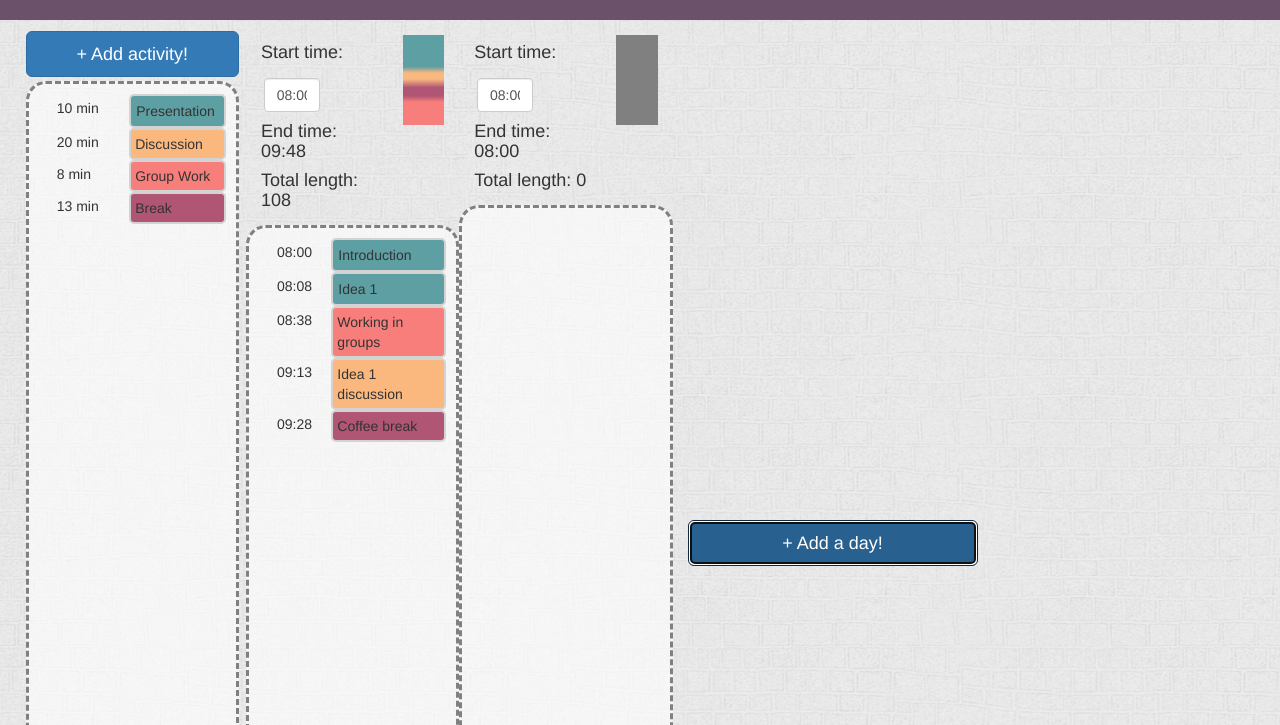
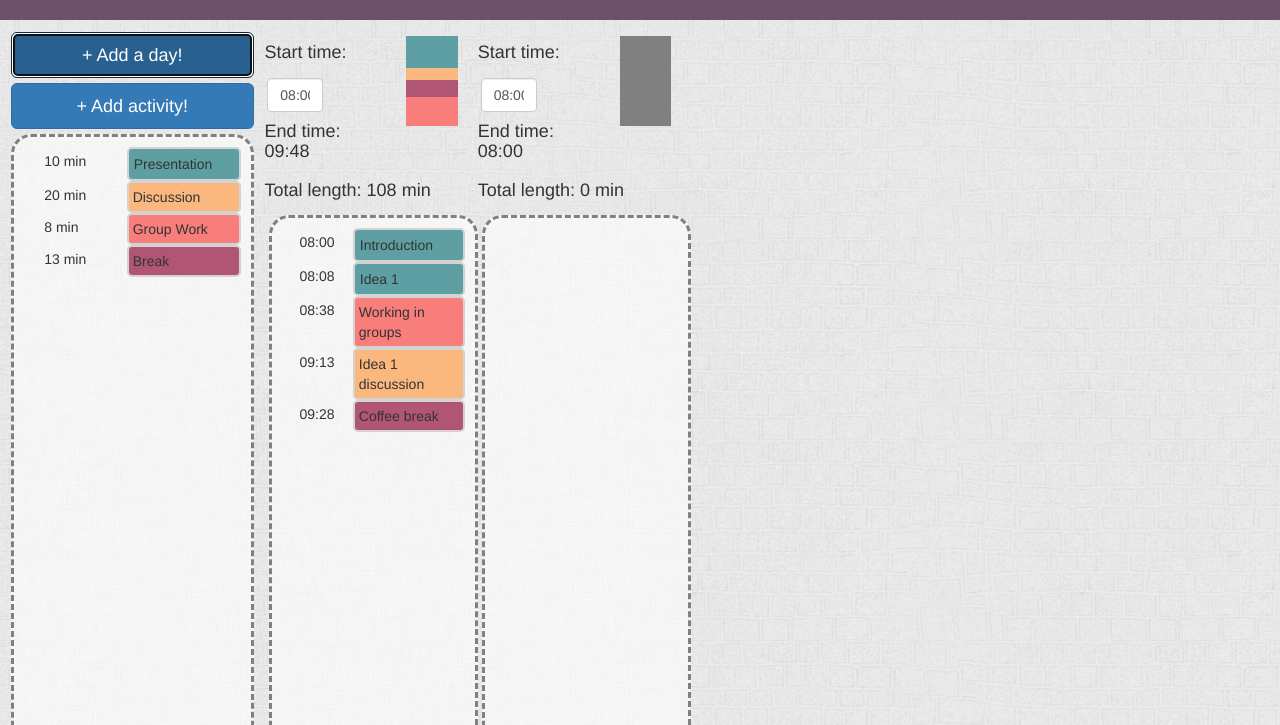
Before and after one commit to Dexterminator/iprog-project, a plain HTML site: page index.html in a window 1280 px wide. Both pictures are taken after a click on the button "+ Add a day!". Shown: the part 75-800 px from the top of the page. Drawn offline with nearby package versions, Linux system fonts and the light colour scheme.

Commit message:
addDayView is now fixed, user can add custom activities and the ratio box works better with solid colors

```diff
--- a/index.html
+++ b/index.html
@@ -20,9 +20,19 @@
         </div>
 
         <div id="containerRow" class="row">
+            <!-- addDayView -->
+            <div class="addDayAndActivityContainer col-md-2 column-1 column-1-margin">
+
+                <div class="row">
+                    <div id="addDayView">
+                        <div class="row">
+                            <button type="submit" id="add-day-button" class="addDay-button btn btn-primary btn-lg btn-block">+ Add a day!</button>
+                        </div>
+                    </div>
+                </div><!-- End of addDayView -->
                 <!-- addActivitiesView -->
+                <div class="row">
                     <div id="addActivitiesView">
-                <div class="col-md-2 column-1 column-1-margin">
                         <div class="row">
                             <button id="addActivityButton" class="addActivity-button btn btn-primary btn-lg btn-block">+ Add activity!</button>
                         </div>
@@ -35,20 +45,28 @@
 
                         </div>
                     </div>
-            </div><!-- End of addActivitiesView -->
+                </div> <!-- End of addActivitiesView -->
+            </div>
 
             <!-- agendaView -->
             <div id="agendaView">
                 <div class="col-md-2">
                     <div class="row">
-                        <div class="col-md-8">
+                        <div class="row">
+                            <div class="col-xs-7">
                                 <div><form class="form-inline"><label><h4>Start time: </h4></label><input type="text" class="form-control form-align" id="start-time"></form></div>
                                 <div><h4>End time: <span id="end-time">08:10</span></h4></div>
-                            <div><h4>Total length: <span id="total-length"></span></h4></div>
                             </div>
-                        <div class="col-md-4">
+                            <div class="col-xs-4">
                                 <div class="ratio-box" id="ratioBox"></div>
                             </div>
+                        </div>
+                        <div class="row">
+                            <div class="col-md-10">
+                                <div><h4>Total length: <span id="total-length"></span> min</h4></div>
+                            </div>
+                        </div>
+
                     </div>
                     <div class="row">
                         <div id="agenda-column">
@@ -58,16 +76,8 @@
                     </div>
                 </div>
             </div><!-- End of agendaView -->
-
-            <!-- addDayView -->
-            <div id="addDayView">
-                <div class="col-md-3">
-                    <div class="button-container button-centered">
-                       <button type="submit" id="add-day-button" class="btn btn-primary btn-lg btn-block">+ Add a day!
-                       </button>
-                   </div>
-               </div>
-           </div><!-- End of addDayView -->
+            <!-- Insert new agenda before this one all the time-->
+            <div id="placeholder"></div>
             <!-- formView -->
             <div class="modal" id="formView">
                 <div class="modal-dialog">
@@ -90,9 +100,11 @@
                                     <input type="text" class="form-control" id="formInputLength" placeholder="Length (min)">
                                 </div>
                                 <div class="form-group">
-                                <label for="formInputType">Type</label>
+                                    <label for="formInputType">Choose type</label>
                                     <!-- This select will be populated -->
                                     <select class="form-control" id="formInputType"></select>
+                                    <label for="formInputTypeText">Or create your own. This takes precedence.</label>
+                                    <input type="text" class="form-control" id="formInputTypeText" placeholder="New type name">
                                 </div>
                                 <div class="form-group">
                                     <label for="formInputDesc">Description</label>
--- a/js/app.js
+++ b/js/app.js
@@ -27,7 +27,7 @@ $(function() {
 
 		var newAgendaView = document.getElementById("agendaView").cloneNode(true);
 		newAgendaView.id = "agendaView" + dayNo;
-		var before = document.getElementById("addDayView");
+		var before = document.getElementById("placeholder");
 		var container = document.getElementById("containerRow");
 		container.insertBefore(newAgendaView,before);
 
--- a/js/controller/agendaViewController.js
+++ b/js/controller/agendaViewController.js
@@ -8,7 +8,6 @@ var AgendaViewController = function (view, model, dayNo) {
 	view.startTime.keyup(function() {
 		var timeInput = view.startTime.val();
 		if(/([01]\d|2[0-3])[:\.]?[0-5]\d/.test(timeInput)){
-			console.log("Hej");
 			timeInput = timeInput.replace(/[:\.]/, '');
 			// timeInput = timeInput.replace('.', '');
 			var hours = timeInput.slice(0,2);
--- a/js/controller/formViewController.js
+++ b/js/controller/formViewController.js
@@ -7,7 +7,15 @@ var FormViewController = function (view, model){
 		}else if (/d/.test(view.formInputLength.val())) {
 			alert("Only numbers are allowed for the activity length.");
 		} else {
-			var act = new Activity(view.formInputName.val(),parseInt(view.formInputLength.val()),view.formInputType.val(),view.formInputDesc.val());
+			// Make sure the text input for type takes precedence
+			var type = "";
+			if(view.formInputTypeText.val() != ""){
+				type = view.formInputTypeText.val();
+				model.addType(type);
+			} else {
+				type = view.formInputType.val();
+			}
+			var act = new Activity(view.formInputName.val(),parseInt(view.formInputLength.val()),type,view.formInputDesc.val());
 			view.formInputName.val("");
 			view.formInputLength.val("");
 			view.formInputDesc.val("");
--- a/js/model/agendaModel.js
+++ b/js/model/agendaModel.js
@@ -182,6 +182,12 @@ function Model(){
 	this.getAllTypes = function() {
 		return ActivityType;
 	}
+
+	// This method adds a type to the list, making it accessible in the future
+	this.addType = function(typeName) {
+		ActivityType.push(typeName);
+	}
+
 	// adds a new day. if startH and startM (start hours and minutes)
 	// are not provided it will set the default start of the day to 08:00
 	this.addDay = function (startH,startM) {
--- a/js/view/addActivitiesView.js
+++ b/js/view/addActivitiesView.js
@@ -22,6 +22,8 @@
 				actType = "activity-discussion";
 			} else if (actType == "Break") {
 				actType = "activity-break";
+			} else {
+				actType = "activity-custom";
 			}
 
 	        var li = $("<li>");
--- a/js/view/agendaView.js
+++ b/js/view/agendaView.js
@@ -42,6 +42,7 @@ var AgendaView = function (container,model,dayNo) {
 		var presentations = 0;
 		var groupWorks = 0;
 		var discussions = 0;
+		var customs = 0;
     	for(var i = 0; i < activities.length; i++){
 	    	var actName = activities[i].getName();
 			var actType = activities[i].getTypeId();
@@ -60,8 +61,10 @@ var AgendaView = function (container,model,dayNo) {
 			} else if (actType == "Break") {
 				actType = "activity-break";
 				breaks += actLength;
+			} else {
+				actType = "activity-custom";
+				customs += actLength;
 			}
-
 			actRow = $("<div>").addClass("row activity activity-"+i);
 
 			actTimeCol = $("<div>").addClass("col-md-3 col-md-offset-1");
@@ -89,6 +92,7 @@ var AgendaView = function (container,model,dayNo) {
     	var groupRatio = parseFloat(groupWorks / dayLength) * 100;
     	var discRatio = parseFloat(discussions / dayLength) * 100;
     	var breakRatio = parseFloat(breaks / dayLength) * 100;
+    	var customsRatio = parseFloat(customs / dayLength) * 100;
     	// Show the ratios of activities in ratio box using the attr function as css() overrides itself
     	//when called multiple times or with multiple values for same property
     	var css = "";
@@ -99,20 +103,26 @@ var AgendaView = function (container,model,dayNo) {
     		if(presRatio != 0){
     			css = css + ", ";
     		}
-    		css = css + "#FAB87F, #FAB87F "+(discRatio+presRatio)+"%"
+    		css = css + "#FAB87F "+presRatio+"%, #FAB87F "+(discRatio+presRatio)+"%"
     	}
 
     	if(breakRatio != 0){
-    		if(presRatio != 0 || discRatio != 0 || groupRatio != 0){
-    			css = css + ", ";
-    		}
-    		css = css + "#B05574, #B05574 "+(discRatio+presRatio+breakRatio)+"%"
-    	}
-    	if(groupRatio != 0){
     		if(presRatio != 0 || discRatio != 0){
     			css = css + ", ";
     		}
-    		css = css + "#F87E7B, #F87E7B "+(groupRatio+discRatio+presRatio)+"%"
+    		css = css + "#B05574 "+(discRatio+presRatio)+"%, #B05574 "+(discRatio+presRatio+breakRatio)+"%"
+    	}
+    	if(groupRatio != 0){
+    		if(presRatio != 0 || discRatio != 0 || breakRation != 0){
+    			css = css + ", ";
+    		}
+    		css = css + "#F87E7B "+(discRatio+presRatio+breakRatio)+"%, #F87E7B "+(groupRatio+discRatio+presRatio+breakRatio)+"%"
+    	}
+    	if(customsRatio != 0){
+    		if(presRatio != 0 || discRatio != 0 || breakRation != 0 || groupRation != 0){
+    			css = css + ", ";
+    		}
+    		css = css + "#4096EE "+(groupRatio+discRatio+presRatio+breakRatio)+"%, #4096EE "+(groupRatio+discRatio+presRatio+customsRatio+breakRatio)+"%"
     	}
     	console.log(presRatio);
     	this.ratioBox
--- a/js/view/formView.js
+++ b/js/view/formView.js
@@ -9,9 +9,13 @@ var FormView = function (container, model){
 	this.formSubmitCancel = container.find("#formSubmitCancel");
 	this.formSubmitSave = container.find("#formSubmitSave");
 	this.formXButton = container.find("#formXButton");
+	this.formInputTypeText = container.find("#formInputTypeText");
 
-
+	//Register as observer
+	model.addObserver(this);
 	//Populate select field
+	this.populateSelectField = function(){
+		this.formInputType.html("");
 		types = model.getAllTypes();
 		for(var i = 0; i<types.length; i++){
 			var opt = $("<option>");
@@ -19,6 +23,8 @@ var FormView = function (container, model){
 			opt.html(types[i]);
 			this.formInputType.append(opt);
 		}
+	}
+	this.populateSelectField();
 
 	this.makeHidden = function(){
 		container.fadeOut(0, function() {
@@ -39,7 +45,9 @@ var FormView = function (container, model){
 		});
 	}
 
-
-	//No need for observer pattern
+	this.update = function(arg){
+		// Populate select field again, a new activity may have been added.
+		this.populateSelectField();
+	}
 
 }
--- a/main.css
+++ b/main.css
@@ -25,9 +25,6 @@ li{
 	background-color: #6B526A;
 }
 
-.button-centered {
-	margin-top: 40%;
-}
 
 .column-1 {
 	margin-right: 7px;
@@ -38,8 +35,13 @@ li{
 }
 
 .addActivity-button {
+	margin-top: 2%;
+}
+
+.addDay-button {
 	margin-top: 5%;
 }
+
 
 .activity-column {
 	padding: 10px;
@@ -53,6 +55,7 @@ li{
 #agenda-column {
 	padding: 10px;
 	margin-top: 2%;
+	margin-left: 2%;
 	height: 773px;
 	border: dashed 3px grey;
 	border-radius: 20px;
@@ -109,6 +112,13 @@ li{
 	border-radius: 5px;
 }
 
+.activity-custom {
+	border: 2px solid lightgrey;
+	padding: 4px;
+	background: #4096EE;
+	border-radius: 5px;
+}
+
 .activity-presentation:hover {
 	color: white;
 }
@@ -118,6 +128,10 @@ li{
 }
 
 .activity-groupwork:hover {
+	color:white;
+}
+
+.activity-custom:hover {
 	color:white;
 }
 
@@ -147,6 +161,6 @@ li{
 	margin-top: 1%;
 }
 
-#addDayView {
-	margin-top: 30%;
+.addDayAndActivityContainer {
+	margin-right: 2%;
 }
```
Lines whose indentation alone changed are shown as unchanged.
